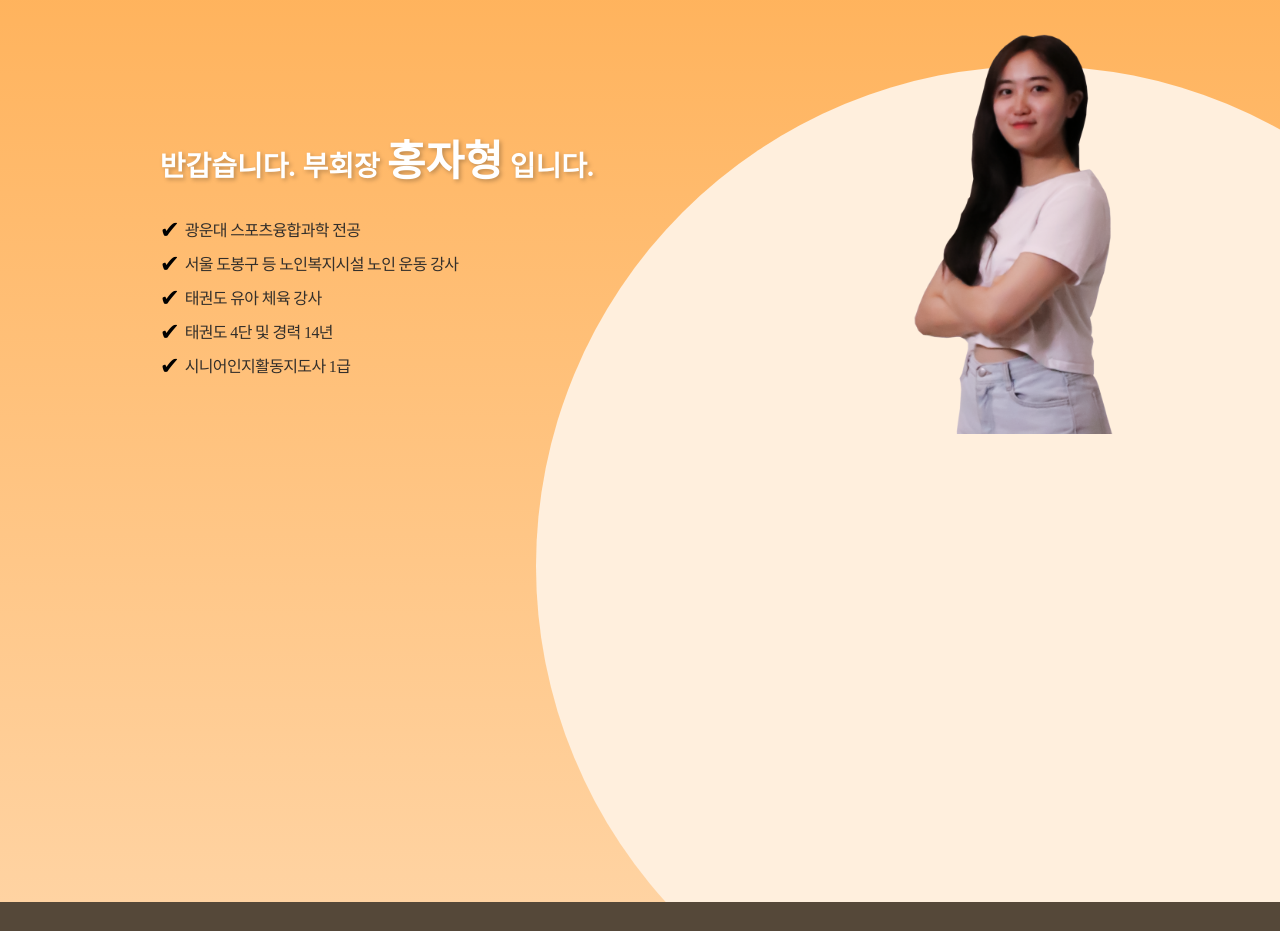
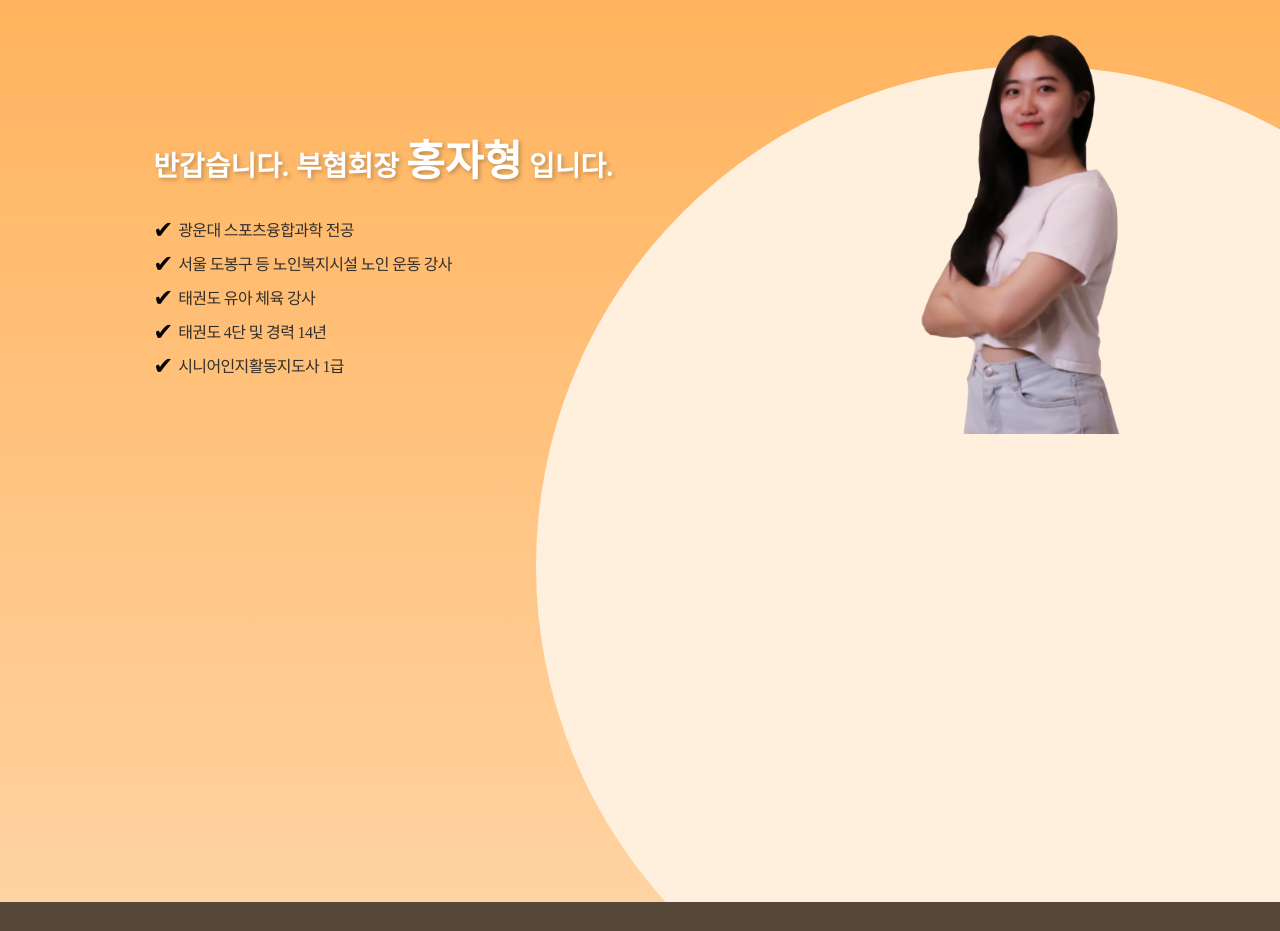
Before and after one commit to HYUN-SIUU/senifit-introduce, a React (Create React App) app: page /sub1 in a window 1280 px wide. Shown: the part 1120-2051 px from the top of the page. Built offline with nearby package versions, Linux system fonts and the light colour scheme; a web font is replaced by a local one.

Commit message:
12.22 simple modify

```diff
--- a/src/sub1/03_Member.js
+++ b/src/sub1/03_Member.js
@@ -96,7 +96,7 @@ function Member() {
                 <div className={`member-card reverse ${activeCard === 'second' ? 'active' : ''}`} ref={secondCardRef}>
                     <img src={member2} alt="부회장" className="member-image" />
                     <div className="member-info member-info-2">
-                        <p>반갑습니다.  부회장&nbsp;<span>홍자형</span>&nbsp;입니다.</p>
+                        <p>반갑습니다.  부협회장&nbsp;<span>홍자형</span>&nbsp;입니다.</p>
                         <br />
                         <ul>
                             <li>광운대 스포츠융합과학 전공</li>
```
